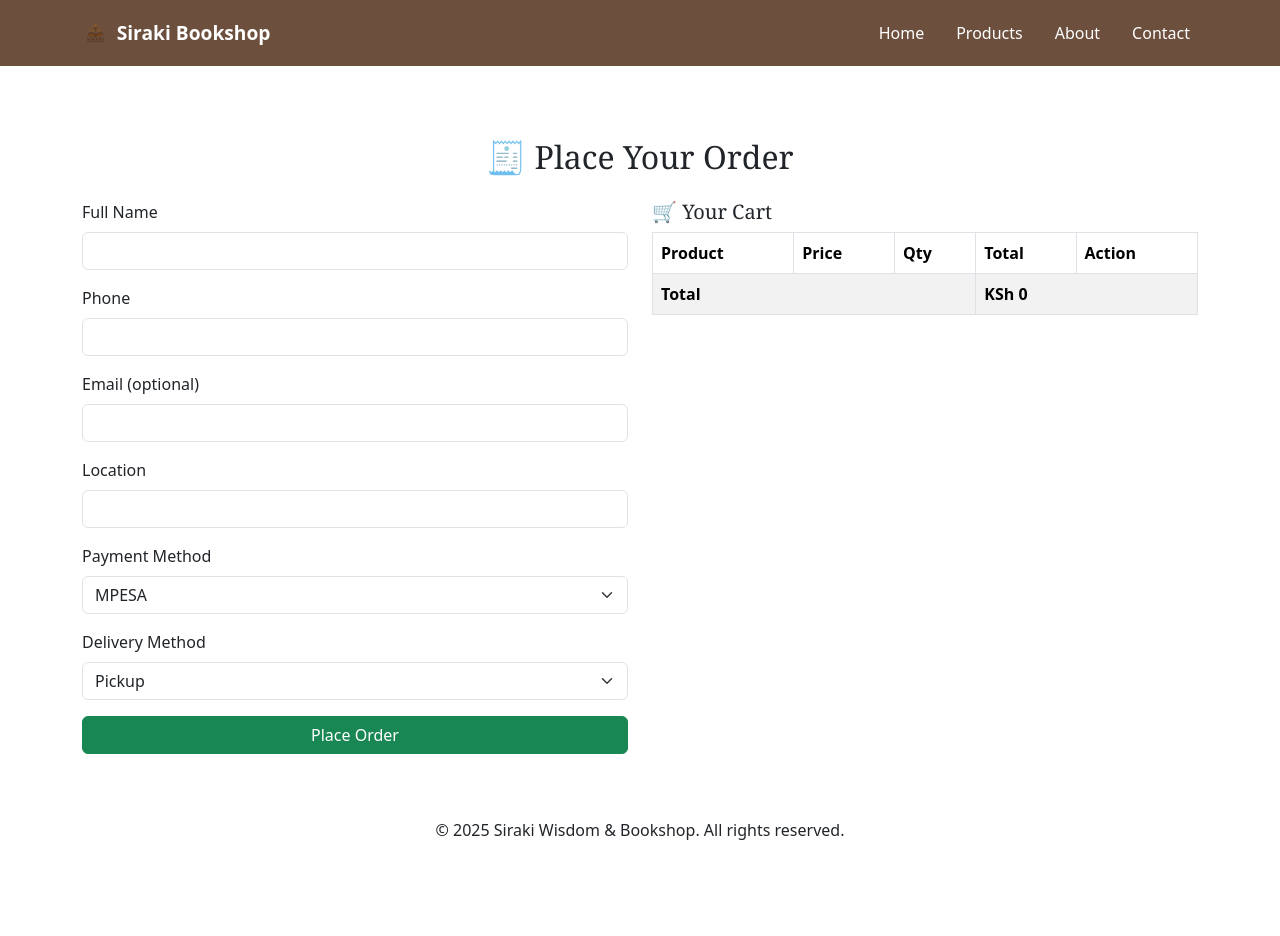
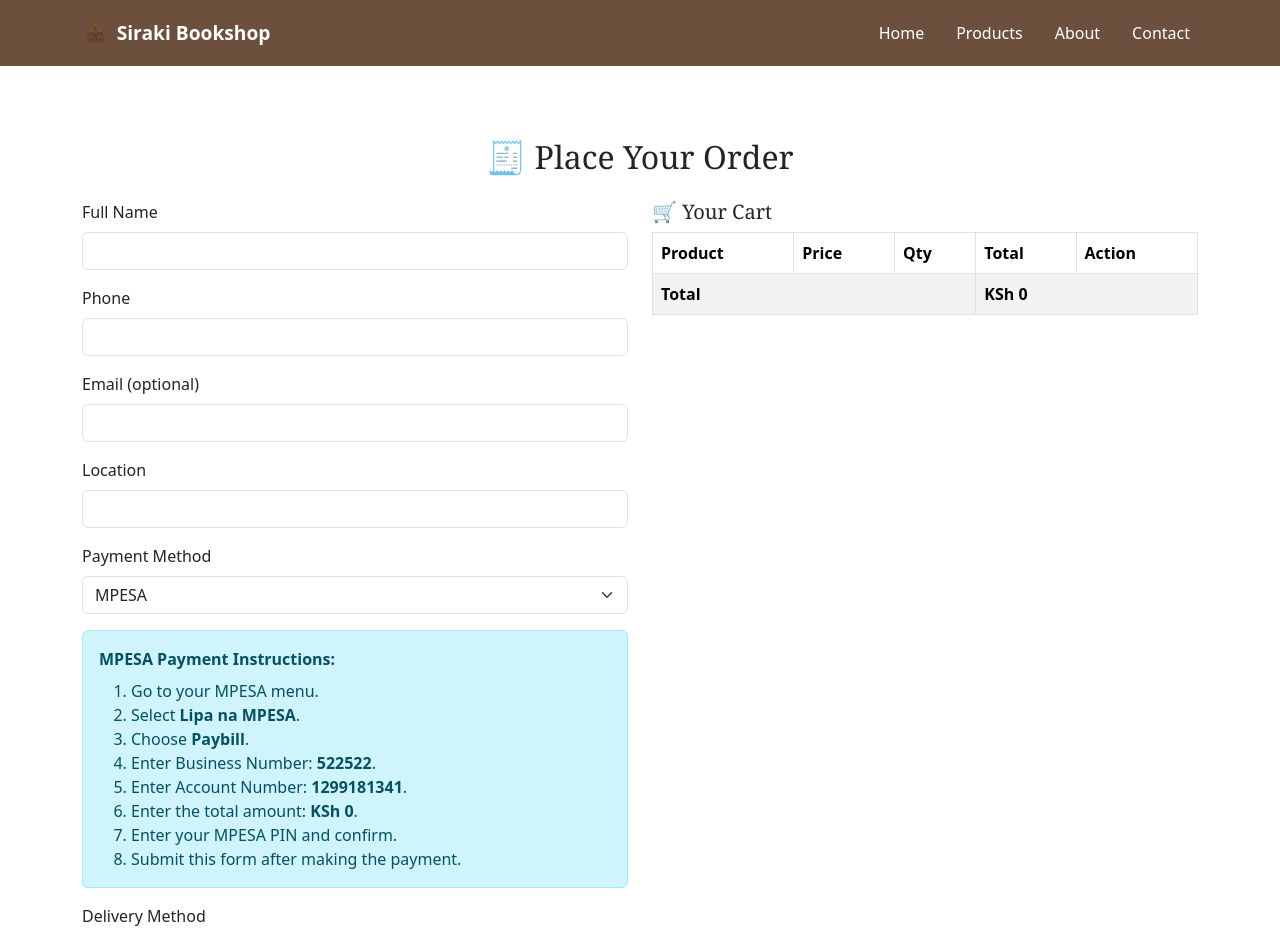
Before and after one commit to Titus-Waweru/Siraki-Bookshop-frontend, a React (Create React App) app: page /order in a window 1280 px wide. Shown: the top 936 px of the page. Before the commit the page ends 874 px from the top, so only its background shows below. Built offline with nearby package versions, Linux system fonts and the light colour scheme.

Commit message:
Fix: Order.js

```diff
--- a/src/pages/Order.js
+++ b/src/pages/Order.js
@@ -116,6 +116,24 @@ const Order = ({ cart, removeFromCart, updateQty }) => {
                 <option>Card</option>
               </Form.Select>
             </Form.Group>
+
+            {/* MPESA Instructions */}
+            {form.payment_method === 'MPESA' && (
+              <Alert variant="info" className="mt-3">
+                <strong>MPESA Payment Instructions:</strong>
+                <ol className="mt-2 mb-0">
+                  <li>Go to your MPESA menu.</li>
+                  <li>Select <strong>Lipa na MPESA</strong>.</li>
+                  <li>Choose <strong>Paybill</strong>.</li>
+                  <li>Enter Business Number: <strong>522522</strong>.</li>
+                  <li>Enter Account Number: <strong>1299181341</strong>.</li>
+                  <li>Enter the total amount: <strong>KSh {totalAmount.toLocaleString()}</strong>.</li>
+                  <li>Enter your MPESA PIN and confirm.</li>
+                  <li>Submit this form after making the payment.</li>
+                </ol>
+              </Alert>
+            )}
+
             <Form.Group className="mb-3">
               <Form.Label>Delivery Method</Form.Label>
               <Form.Select
@@ -127,6 +145,7 @@ const Order = ({ cart, removeFromCart, updateQty }) => {
                 <option>Delivery</option>
               </Form.Select>
             </Form.Group>
+
             <Button type="submit" variant="success" className="w-100">
               Place Order
             </Button>
```
